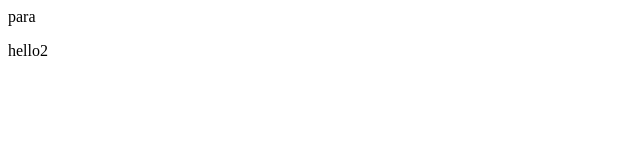
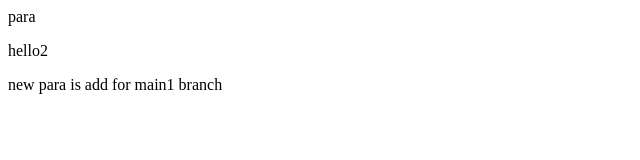
Before and after one commit to krunalsatote1415/myfirstproject1, a plain HTML site: page index.html in a window 1280 px wide. Shown: the whole page, without its empty margins (0-640 px from the left). Drawn offline with Linux system fonts and the light colour scheme.

Commit message:
new para added

```diff
--- a/index.html
+++ b/index.html
@@ -1,2 +1,3 @@
 <p>para</p>
 <p>hello2</p>
+<p>new para is add for main1 branch</p>
```
